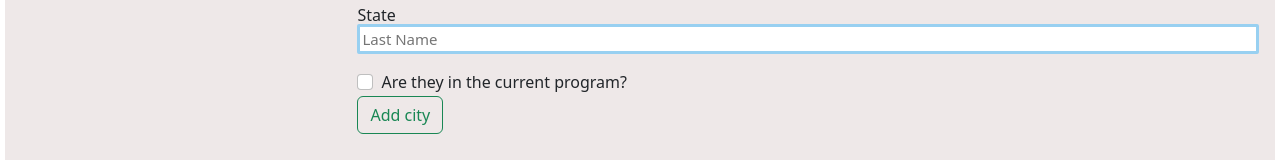
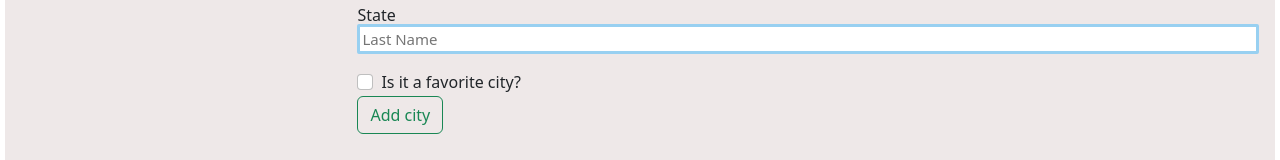
Before and after one commit to Roshanell/react-weather-app, a React (Vite) app in the folder client/: page / in a window 1280 px wide. Shown: the part 345-505 px from the top of the page. Built offline with nearby package versions, Linux system fonts and the light colour scheme; no server answers.

Commit message:
api portion working

```diff
--- a/client/src/App.css
+++ b/client/src/App.css
@@ -22,13 +22,12 @@ a.navbar-brand {
 .list-students {
 	text-align: center;
 	margin-top: 25px;
-  flex: 1
+	flex: 1;
 }
 
 ul {
 	list-style-type: none;
 }
-
 
 form {
 	flex-direction: column;
@@ -38,13 +37,13 @@ form {
 	flex: 1;
 }
 
-input[type=text] {
+input[type="text"] {
 	display: inline-block;
 	margin-top: -10px;
 	width: 100%;
 	font-size: 15px;
 	border-radius: 2px;
-  border: 3px solid #98d0f1
+	border: 3px solid #98d0f1;
 }
 
 button.btn.btn-primary {
--- a/client/src/App.jsx
+++ b/client/src/App.jsx
@@ -31,7 +31,9 @@ function App() {
 	return (
 		<div className="App">
 			<MyNavBar />
+
 			<WeatherForm city={city} handleSubmit={handleSubmit} />
+
 			{!city ? null : <WeatherCard data={result} />}
 			<ListCity />
 		</div>
--- a/client/src/components/FaveCityForm.jsx
+++ b/client/src/components/FaveCityForm.jsx
@@ -108,7 +108,7 @@ const FaveCityForm = ({ onSaveCity, editingCity, onUpdateCity }) => {
 				id={`isCurrent`}
 				checked={city.iscurrentfavorite}
 				onChange={handleCheckChange}
-				label={`Are they in the current program?`}
+				label={`Is it a favorite city?`}
 			/>
 			<Form.Group>
 				<Button type="submit" variant="outline-success">
```
Also changed, not shown: 1 other file (tests, documents, lock files or other folders). Lines whose indentation alone changed are shown as unchanged.
